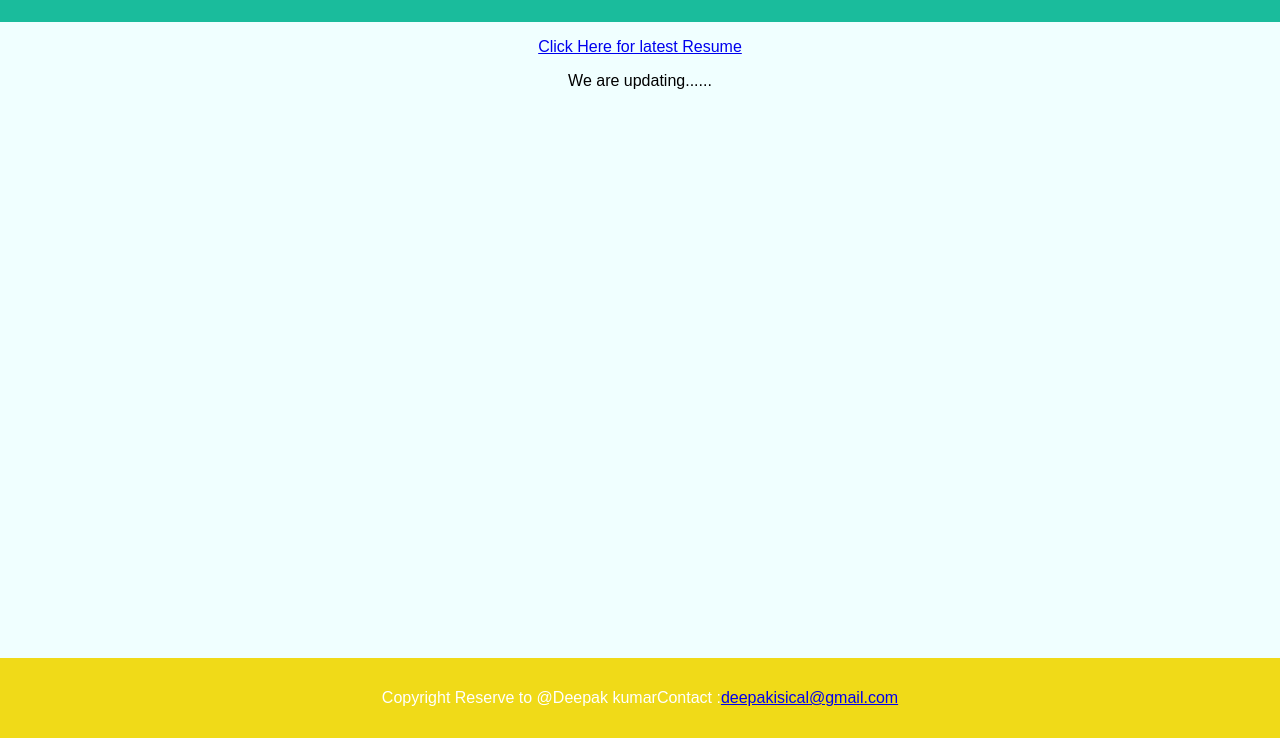
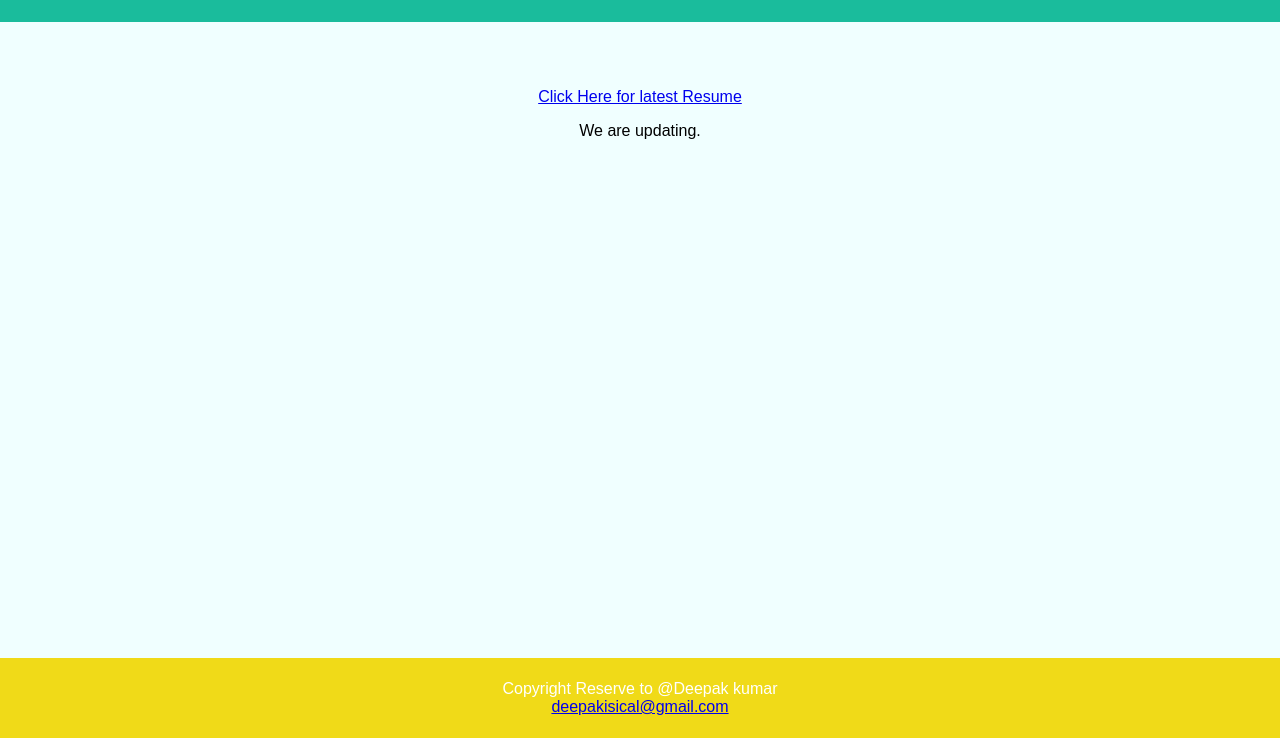
Before and after one commit to krdeepak887/deepakresume, a plain HTML site: page index2.html in a window 1280 px wide. Shown: the part 62-800 px from the top of the page. Drawn offline with Linux system fonts and the light colour scheme.

Commit message:
Update index2.html

```diff
--- a/index2.html
+++ b/index2.html
@@ -42,7 +42,7 @@
          justify-content: center;
         }
         .link{
-            margin-top: 100px;
+            margin-top: 150px;
 
         }
 
@@ -60,11 +60,10 @@
     </div>
     <div class="link">
     <a href="https://drive.google.com/file/d/19DhJu4Uha48Fm6Gs-yZSOa70I7QxlZwj/view?usp=sharing">Click Here for latest Resume</a>
-    <p>We are updating......</p>
+    <p>We are updating.</p>
     </div>
     <footer>
         <p>Copyright Reserve to @Deepak kumar <br>
-         <p>Contact :</p>
         <a href="mailto:deepakisical@gmail.com">deepakisical@gmail.com</a></p>
       </footer>
 </body>
```
